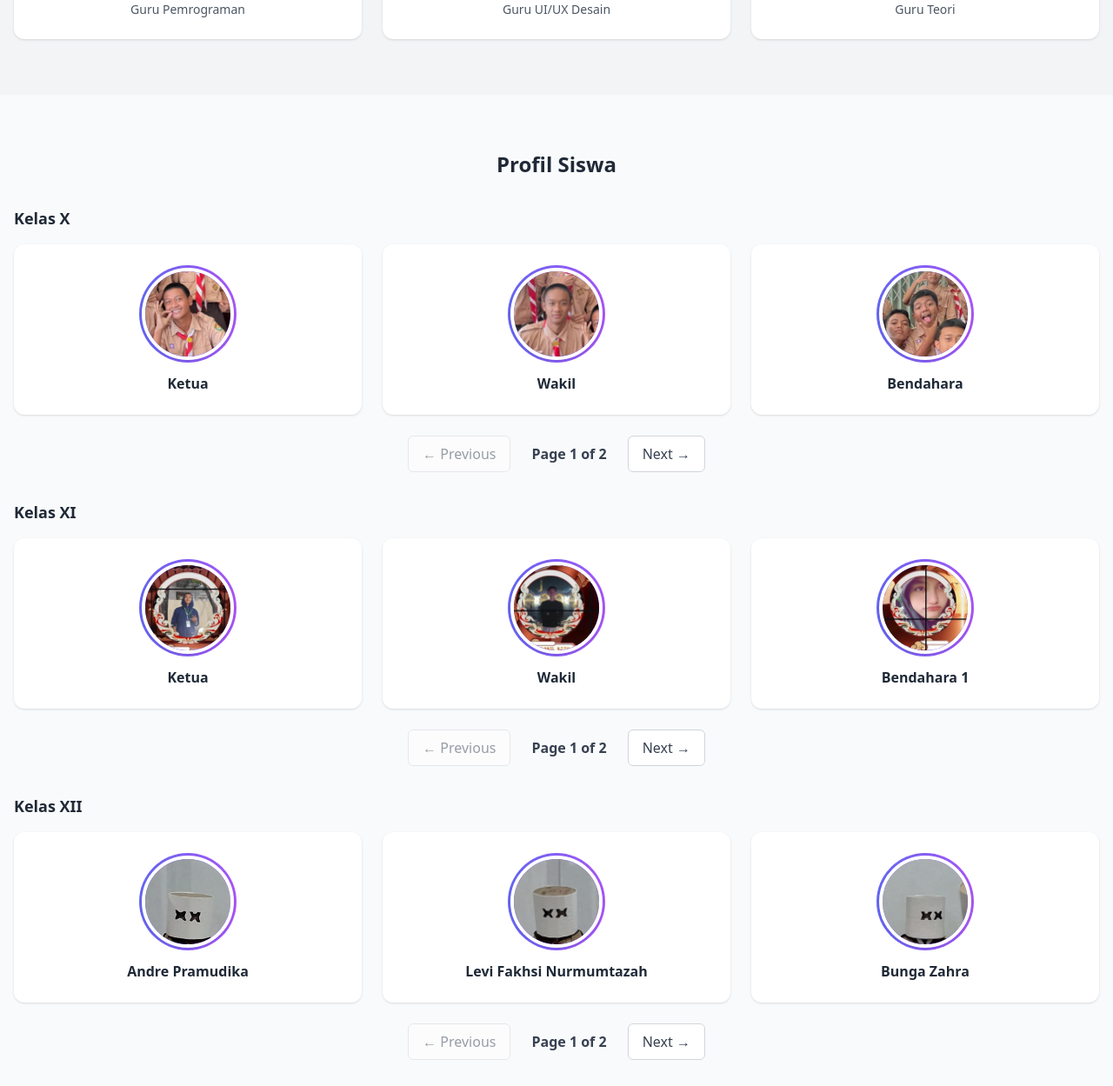
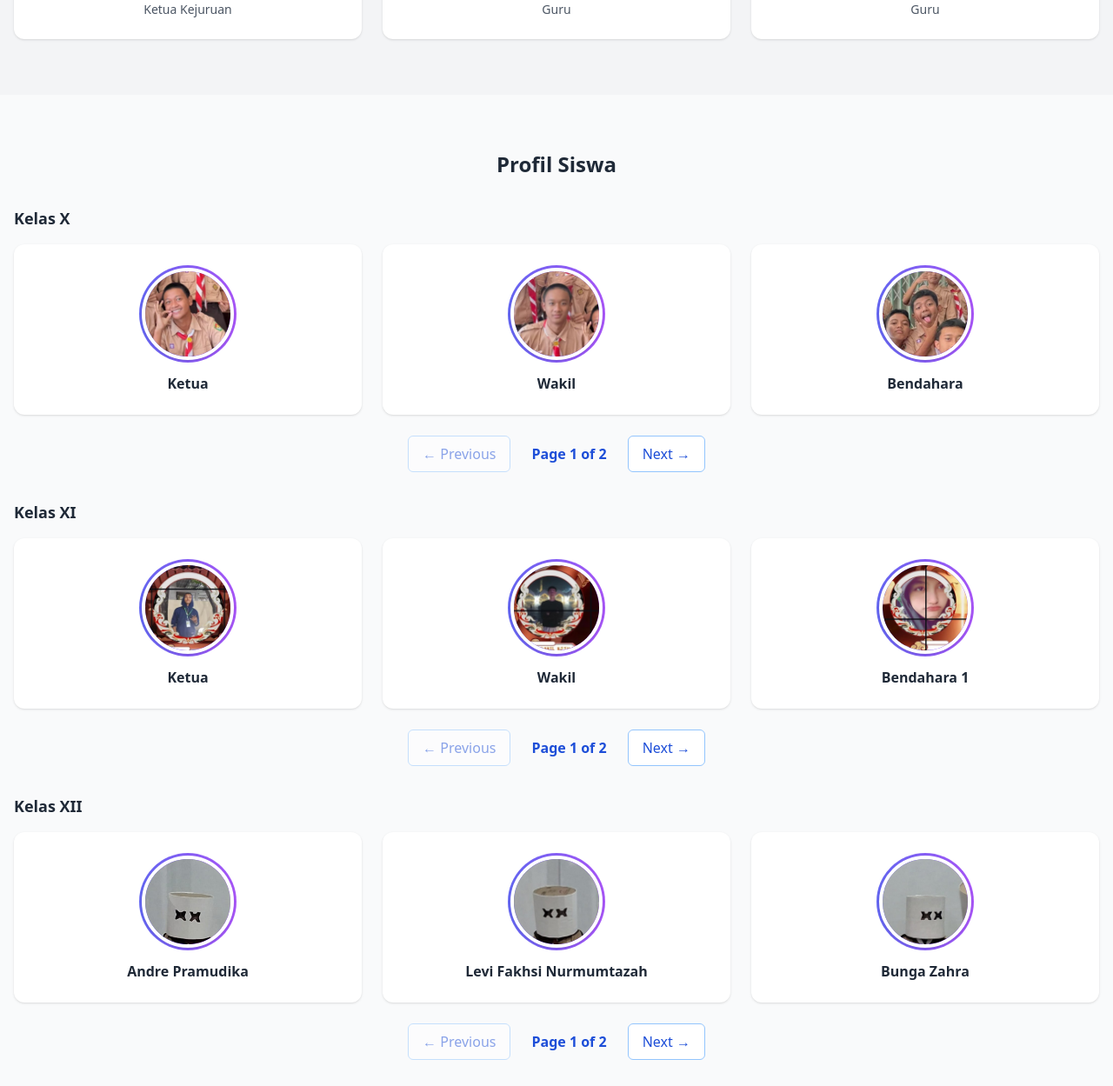
Before and after one commit to AlexSander70/rpl-landingPages, a plain HTML site: page index.html in a window 1280 px wide. Shown: the part 803-2052 px from the top of the page at 87% size. Drawn offline with nearby package versions, Linux system fonts and the light colour scheme.

Commit message:
Add files via upload

```diff
--- a/index.html
+++ b/index.html
@@ -97,17 +97,17 @@
               class="w-full h-full object-cover rounded-full border-4 border-white shadow">
           </div>
           <h4 class="font-bold text-lg mt-4">Muhammad Rifqi Fauzi, S.Kom</h4>
-          <p class="text-gray-600 text-sm">Guru Pemrograman</p>
+          <p class="text-gray-600 text-sm">Ketua Kejuruan</p>
         </div>
 
         <div
           class="bg-white rounded-xl shadow hover:shadow-lg transition transform hover:-translate-y-1 text-center p-6 fade-in">
           <div class="w-32 h-32 mx-auto rounded-full p-[3px] bg-gradient-to-r from-blue-500 to-indigo-500">
-            <img src="https://via.placeholder.com/150" alt="Guru"
+            <img src="img/pak lutfi.jpg" alt="Guru"
               class="w-full h-full object-cover rounded-full border-4 border-white shadow">
           </div>
-          <h4 class="font-bold text-lg mt-4">Puas Triawan, S.kom</h4>
-          <p class="text-gray-600 text-sm">Guru UI/UX Desain</p>
+          <h4 class="font-bold text-lg mt-4">Lutfi Ubaidilah, S.pd</h4>
+          <p class="text-gray-600 text-sm">Guru</p>
         </div>
 
         <div
@@ -117,7 +117,7 @@
               class="w-full h-full object-cover rounded-full border-4 border-white shadow">
           </div>
           <h4 class="font-bold text-lg mt-4">Marini Puji Lestari, S.Kom</h4>
-          <p class="text-gray-600 text-sm">Guru Teori</p>
+          <p class="text-gray-600 text-sm">Guru</p>
         </div>
       </div>
     </div>
@@ -173,12 +173,12 @@
         </div>
         <div class="flex justify-center items-center mt-6 space-x-2" id="pagination-x">
           <button
-            class="prevBtn flex items-center gap-1 px-4 py-2 bg-white border border-gray-300 text-gray-700 rounded-md hover:bg-gray-100 transition disabled:opacity-50 disabled:cursor-not-allowed">
+            class="prevBtn flex items-center gap-1 px-4 py-2 bg-white border border-blue-300 text-blue-700 rounded-md hover:bg-blue-100 transition disabled:opacity-50 disabled:cursor-not-allowed">
             &larr; Previous
           </button>
-          <span class="pageIndicator px-4 py-2 font-semibold text-gray-700">Page 1</span>
+          <span class="pageIndicator px-4 py-2 font-semibold text-blue-700">Page 1</span>
           <button
-            class="nextBtn flex items-center gap-1 px-4 py-2 bg-white border border-gray-300 text-gray-700 rounded-md hover:bg-gray-100 transition disabled:opacity-50 disabled:cursor-not-allowed">
+            class="nextBtn flex items-center gap-1 px-4 py-2 bg-white border border-blue-300 text-blue-700 rounded-md hover:bg-blue-100 transition disabled:opacity-50 disabled:cursor-not-allowed">
             Next &rarr;
           </button>
         </div>
@@ -227,12 +227,12 @@
         </div>
         <div class="flex justify-center items-center mt-6 space-x-2" id="pagination-xi">
           <button
-            class="prevBtn flex items-center gap-1 px-4 py-2 bg-white border border-gray-300 text-gray-700 rounded-md hover:bg-gray-100 transition disabled:opacity-50 disabled:cursor-not-allowed">
+            class="prevBtn flex items-center gap-1 px-4 py-2 bg-white border border-blue-300 text-blue-700 rounded-md hover:bg-blue-100 transition disabled:opacity-50 disabled:cursor-not-allowed">
             &larr; Previous
           </button>
-          <span class="pageIndicator px-4 py-2 font-semibold text-gray-700">Page 1</span>
+          <span class="pageIndicator px-4 py-2 font-semibold text-blue-700">Page 1</span>
           <button
-            class="nextBtn flex items-center gap-1 px-4 py-2 bg-white border border-gray-300 text-gray-700 rounded-md hover:bg-gray-100 transition disabled:opacity-50 disabled:cursor-not-allowed">
+            class="nextBtn flex items-center gap-1 px-4 py-2 bg-white border border-blue-300 text-blue-700 rounded-md hover:bg-blue-100 transition disabled:opacity-50 disabled:cursor-not-allowed">
             Next &rarr;
           </button>
         </div>
@@ -288,12 +288,12 @@
         </div>
         <div class="flex justify-center items-center mt-6 space-x-2" id="pagination-xii">
           <button
-            class="prevBtn flex items-center gap-1 px-4 py-2 bg-white border border-gray-300 text-gray-700 rounded-md hover:bg-gray-100 transition disabled:opacity-50 disabled:cursor-not-allowed">
+            class="prevBtn flex items-center gap-1 px-4 py-2 bg-white border border-blue-300 text-blue-700 rounded-md hover:bg-blue-100 transition disabled:opacity-50 disabled:cursor-not-allowed">
             &larr; Previous
           </button>
-          <span class="pageIndicator px-4 py-2 font-semibold text-gray-700">Page 1</span>
+          <span class="pageIndicator px-4 py-2 font-semibold text-blue-700">Page 1</span>
           <button
-            class="nextBtn flex items-center gap-1 px-4 py-2 bg-white border border-gray-300 text-gray-700 rounded-md hover:bg-gray-100 transition disabled:opacity-50 disabled:cursor-not-allowed">
+            class="nextBtn flex items-center gap-1 px-4 py-2 bg-white border border-blue-300 text-blue-700 rounded-md hover:bg-blue-100 transition disabled:opacity-50 disabled:cursor-not-allowed">
             Next &rarr;
           </button>
         </div>
@@ -409,12 +409,12 @@
       </div>
       <div class="flex justify-center items-center mt-6 space-x-2" id="pagination-portofolio">
         <button
-          class="prevBtn flex items-center gap-1 px-4 py-2 bg-white border border-gray-300 text-gray-700 rounded-md hover:bg-gray-100 transition disabled:opacity-50 disabled:cursor-not-allowed">
+          class="prevBtn flex items-center gap-1 px-4 py-2 bg-white border border-blue-300 text-blue-700 rounded-md hover:bg-blue-100 transition disabled:opacity-50 disabled:cursor-not-allowed">
           &larr; Previous
         </button>
-        <span class="pageIndicator px-4 py-2 font-semibold text-gray-700">Page 1</span>
+        <span class="pageIndicator px-4 py-2 font-semibold text-blue-700">Page 1</span>
         <button
-          class="nextBtn flex items-center gap-1 px-4 py-2 bg-white border border-gray-300 text-gray-700 rounded-md hover:bg-gray-100 transition disabled:opacity-50 disabled:cursor-not-allowed">
+          class="nextBtn flex items-center gap-1 px-4 py-2 bg-white border border-blue-300 text-blue-700 rounded-md hover:bg-blue-100 transition disabled:opacity-50 disabled:cursor-not-allowed">
           Next &rarr;
         </button>
       </div>
@@ -490,7 +490,6 @@
       }
 
 
-      // Setup untuk tiap kelas
       setupPagination("student-list-x", "pagination-x");
       setupPagination("student-list-xi", "pagination-xi");
       setupPagination("student-list-xii", "pagination-xii");
```
